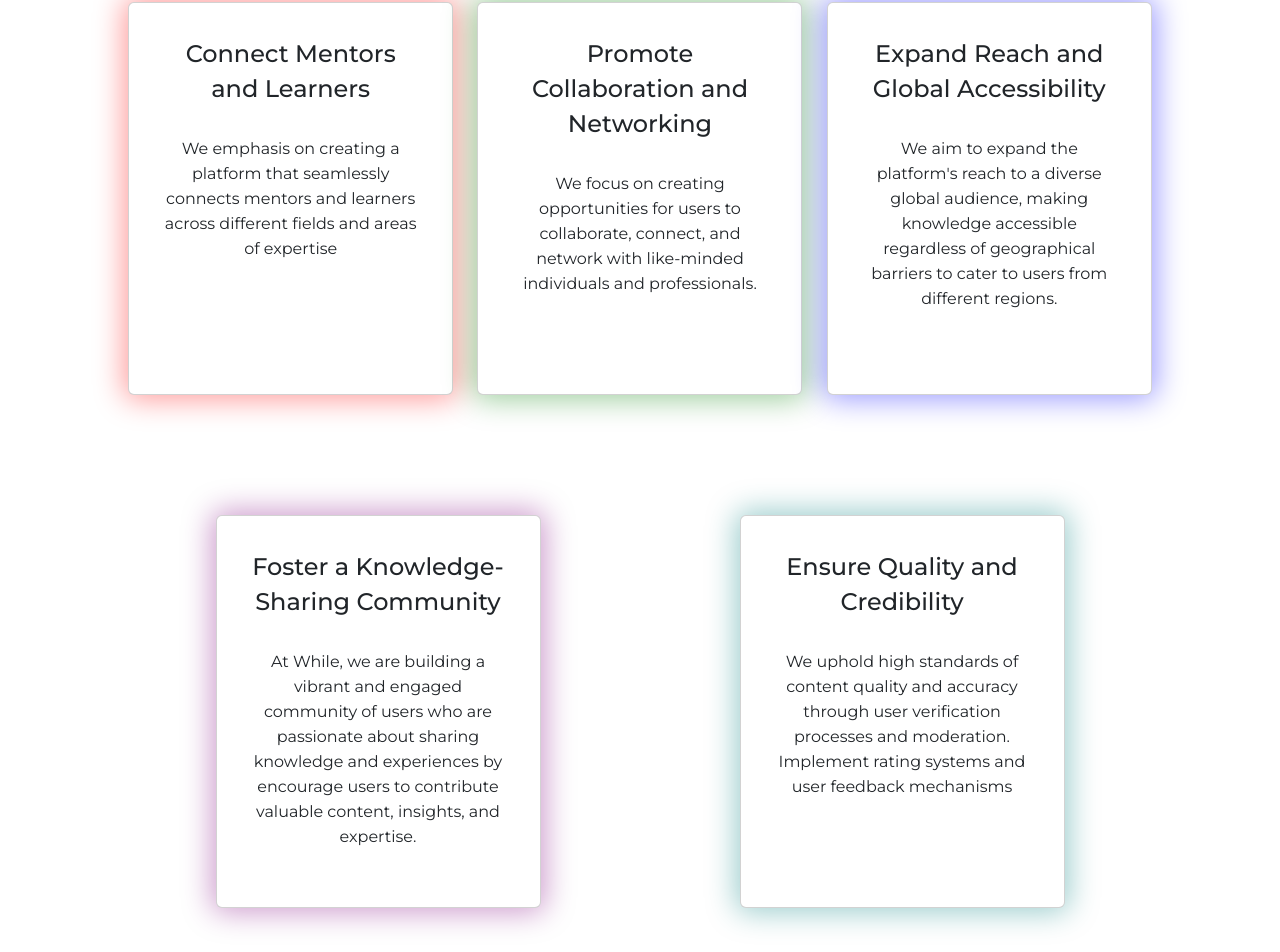
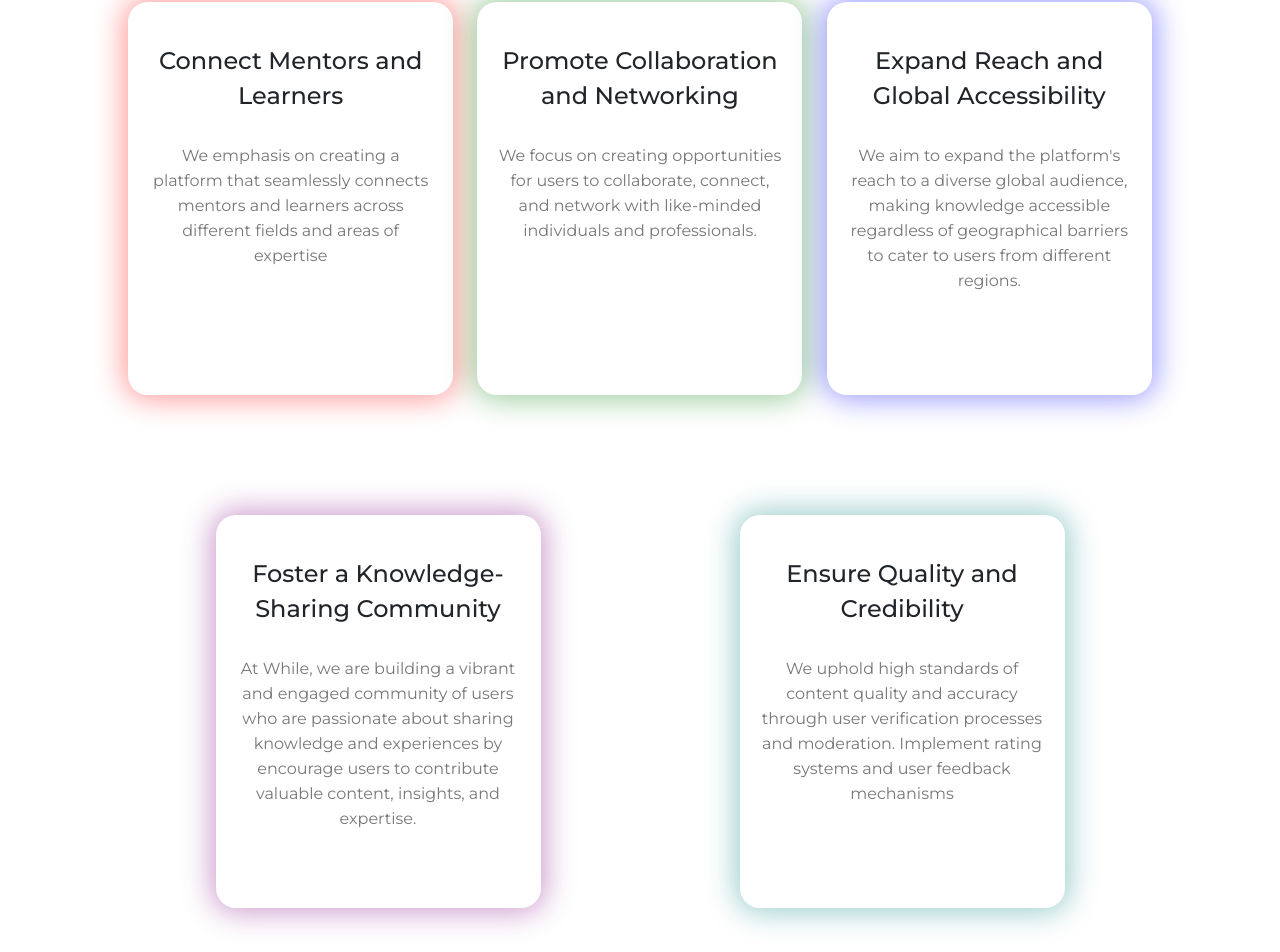
Before and after one commit to Gaurav-Verma07/while, a Next.js app: page / in a window 1280 px wide. Shown: the part 3565-4517 px from the top of the page. Built offline with nearby package versions, Linux system fonts and the light colour scheme.

Commit message:
style: goals

```diff
--- a/components/Goals/Goals.module.css
+++ b/components/Goals/Goals.module.css
@@ -5,68 +5,64 @@
   margin: 10%;
 }
 
-.row{
+.row {
   display: flex;
   justify-content: center;
   flex-direction: column;
-
 }
 
-.cardcontainer{
+.cardcontainer {
   text-align: center;
   margin: 60px auto;
   width: auto;
 }
 
-.cardBody{
-  padding: 10%;
+.cardBody {
+  padding: 40px 20px;
 }
 
-.card1{
-  box-shadow: 0px 0px 30px 4px rgba(255, 0, 0, 0.40);
+.cardMain {
   width: 325px;
   height: 393px;
+  border-radius: 20px;
+  border-color: transparent;
+  padding: 40px 20px;
 }
 
-.card2{
-  box-shadow: 0px 0px 30px 4px rgba(0, 128, 0, 0.40);
-  width: 325px;
-  height: 393px;
+.card1 {
+  box-shadow: 0px 0px 30px 4px rgba(255, 0, 0, 0.4);
 }
 
-.card3{
-  box-shadow: 0px 0px 30px 4px rgba(0, 0, 255, 0.40);
-  width: 325px;
-  height: 393px;
+.card2 {
+  box-shadow: 0px 0px 30px 4px rgba(0, 128, 0, 0.4);
 }
 
-.card4{
-  box-shadow: 0px 0px 30px 4px rgba(128, 0, 128, 0.40);
-  width: 325px;
-  height: 393px;
+.card3 {
+  box-shadow: 0px 0px 30px 4px rgba(0, 0, 255, 0.4);
 }
 
-.card5{
-  box-shadow: 0px 0px 30px 4px rgba(0, 128, 128, 0.40);
-  width: 325px;
-  height: 393px;
+.card4 {
+  box-shadow: 0px 0px 30px 4px rgba(128, 0, 128, 0.4);
 }
 
-.card6{
-  box-shadow: 0px 0px 30px 4px rgba(255, 0, 0, 0.40);
-   width: 325px;
-  height: 393px;
+.card5 {
+  box-shadow: 0px 0px 30px 4px rgba(0, 128, 128, 0.4);
 }
 
-.cardTitle{
+.card6 {
+  box-shadow: 0px 0px 30px 4px rgba(255, 0, 0, 0.4);
+}
+
+.cardTitle {
   font-size: 24px;
   font-weight: 500;
   line-height: 35px;
   margin-bottom: 30px;
 }
 
-.cardText{
+.cardText {
   font-size: 16px;
+  color: #777;
   font-style: normal;
   font-weight: 400;
   line-height: 25px;
@@ -78,13 +74,13 @@
     font-weight: 700;
   }
 
-    .container{
+  .container {
     margin: 10%;
   }
-    .row{
+  .row {
     flex-direction: row;
   }
-    .cardText{
+  .cardText {
     font-size: 16px;
     font-style: normal;
     font-weight: 400;
--- a/components/Goals/Goals.tsx
+++ b/components/Goals/Goals.tsx
@@ -1,5 +1,5 @@
-import clsx from "clsx";
-import classes from "./Goals.module.css"
+import clsx from 'clsx';
+import classes from './Goals.module.css';
 
 const Goals = () => {
   return (
@@ -9,48 +9,55 @@ const Goals = () => {
           Our <span className="gradient">Goals</span>
         </center>
       </h1>
-    <div className={clsx(classes.row , "row")}>
-    <div className={clsx(classes.cardcontainer , "col-lg-4 col-md-6 col-md-12")}>
-      <div className={clsx(classes.card1 , "card")}>
-        <div className={clsx(classes.cardBody ,"card-body")}>
-          <h5 className={clsx(classes.cardTitle , "card-title")}>Connect Mentors and Learners</h5>
-          <p className={clsx(classes.cardText , "card-text")}>We emphasis on creating a platform that seamlessly connects mentors and learners across different fields and areas of expertise </p>
+      <div className={clsx(classes.row, 'row')}>
+        <div className={clsx(classes.cardcontainer, 'col-lg-4 col-md-6 col-md-12')}>
+          <div className={clsx(classes.card1, 'card', classes.cardMain)}>
+            <h5 className={clsx(classes.cardTitle, 'card-title')}>Connect Mentors and Learners</h5>
+            <p className={clsx(classes.cardText, 'card-text')}>
+              We emphasis on creating a platform that seamlessly connects mentors and learners across different fields
+              and areas of expertise{' '}
+            </p>
+          </div>
+        </div>
+        <div className={clsx(' col-lg-4 col-md-6 col-md-12', classes.cardcontainer)}>
+          <div className={clsx(classes.card2, 'card', classes.cardMain)}>
+            <h5 className={clsx(classes.cardTitle, 'card-title')}>Promote Collaboration and Networking</h5>
+            <p className={clsx(classes.cardText, 'card-text')}>
+              We focus on creating opportunities for users to collaborate, connect, and network with like-minded
+              individuals and professionals.
+            </p>
+          </div>
+        </div>
+        <div className={clsx(classes.cardcontainer, 'col-lg-4 col-md-6 col-md-12')}>
+          <div className={clsx(classes.card3, 'card', classes.cardMain)}>
+            <h5 className={clsx(classes.cardTitle, 'card-title')}>Expand Reach and Global Accessibility</h5>
+            <p className={clsx(classes.cardText, 'card-text')}>
+              We aim to expand the platform&apos;s reach to a diverse global audience, making knowledge accessible
+              regardless of geographical barriers to cater to users from different regions.
+            </p>
+          </div>
+        </div>
+        <div className={clsx(classes.cardcontainer, 'col-lg-4 col-md-6 col-md-12')}>
+          <div className={clsx(classes.card4, 'card', classes.cardMain)}>
+            <h5 className={clsx(classes.cardTitle, 'card-title')}>Foster a Knowledge-Sharing Community</h5>
+            <p className={clsx(classes.cardText, 'card-text')}>
+              At While, we are building a vibrant and engaged community of users who are passionate about sharing
+              knowledge and experiences by encourage users to contribute valuable content, insights, and expertise.
+            </p>
+          </div>
+        </div>
+        <div className={clsx(classes.cardcontainer, 'col-lg-4 col-md-6 col-md-12')}>
+          <div className={clsx(classes.card5, 'card', classes.cardMain)}>
+            <h5 className={clsx(classes.cardTitle, 'card-title')}>Ensure Quality and Credibility</h5>
+            <p className={clsx(classes.cardText, 'card-text')}>
+              We uphold high standards of content quality and accuracy through user verification processes and
+              moderation. Implement rating systems and user feedback mechanisms
+            </p>
           </div>
         </div>
       </div>
-    <div className={clsx(" col-lg-4 col-md-6 col-md-12", classes.cardcontainer)}>
-      <div className={clsx(classes.card2 , "card")}>
-        <div className={clsx(classes.cardBody , "card-body")}>
-          <h5 className={clsx(classes.cardTitle , "card-title")}>Promote Collaboration and Networking</h5>
-          <p className={clsx(classes.cardText , "card-text")}>We focus on creating opportunities for users to collaborate, connect, and network with like-minded individuals and professionals.</p></div>
-      </div>
-    </div>
-    <div className={clsx(classes.cardcontainer , "col-lg-4 col-md-6 col-md-12")}>
-      <div className={clsx(classes.card3 ,"card")}>
-        <div className={clsx(classes.cardBody , "card-body")}>
-          <h5 className={clsx(classes.cardTitle , "card-title")}>Expand Reach and Global Accessibility</h5>
-          <p className={clsx(classes.cardText , "card-text")}>We aim to expand the platform's reach to a diverse global audience, making knowledge accessible regardless of geographical barriers to cater to users from different regions.</p>
-        </div>
-      </div>
-    </div>
-    <div className={clsx(classes.cardcontainer , "col-lg-4 col-md-6 col-md-12")}>
-      <div className={clsx(classes.card4 , "card")}>
-        <div className={clsx(classes.cardBody , "card-body")}>
-          <h5 className={clsx(classes.cardTitle , "card-title")}>Foster a Knowledge-Sharing Community</h5>
-          <p className={clsx(classes.cardText , "card-text")}>At While, we are building a vibrant and engaged community of users who are passionate about sharing knowledge and experiences by encourage users to contribute valuable content, insights, and expertise.</p>
-        </div>
-      </div>
-    </div>
-    <div className={clsx(classes.cardcontainer , "col-lg-4 col-md-6 col-md-12")}>
-      <div className={clsx(classes.card5,"card")}>
-        <div className={clsx(classes.cardBody , "card-body")}>
-          <h5 className={clsx(classes.cardTitle , "card-title")}>Ensure Quality and Credibility</h5>
-          <p className={clsx(classes.cardText , "card-text")}>We uphold high standards of content quality and accuracy through user verification processes and moderation. Implement rating systems and user feedback mechanisms</p>
-        </div>
-      </div>
-    </div>
-  </div>
-  </section>);
+    </section>
+  );
 };
 
 export default Goals;
```
Lines whose indentation alone changed are shown as unchanged.
